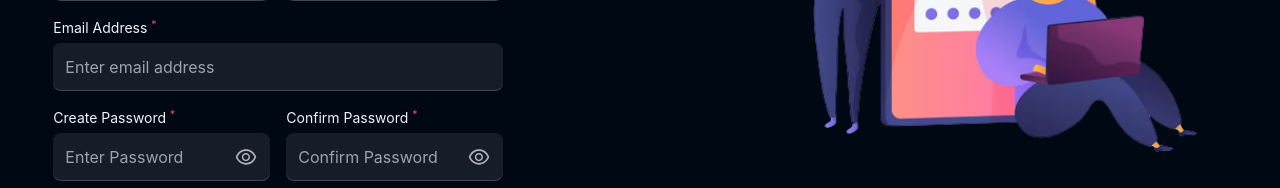
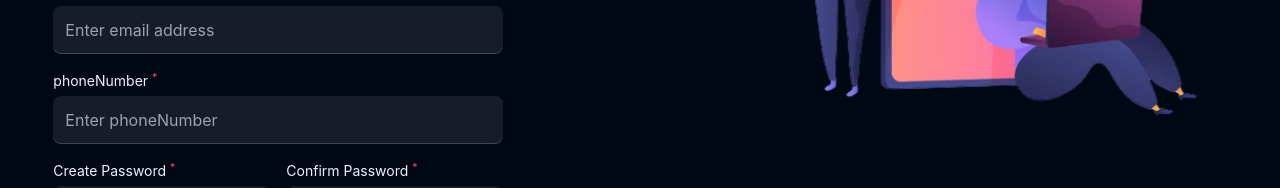
Before and after one commit to yubomern/sprintv44, a React (Vite) app in the folder frontend/: page /signup in a window 1280 px wide. Shown: the part 454-642 px from the top of the page. Built offline with nearby package versions, Linux system fonts and the light colour scheme; no server answers; a web font is replaced by a local one.

Commit message:
appsrintv20number

```diff
--- a/frontend/src/components/core/Auth/SignupForm.jsx
+++ b/frontend/src/components/core/Auth/SignupForm.jsx
@@ -24,12 +24,13 @@ function SignupForm() {
     email: "",
     password: "",
     confirmPassword: "",
+    phoneNumber: ""
   });
 
   const [showPassword, setShowPassword] = useState(false);
   const [showConfirmPassword, setShowConfirmPassword] = useState(false);
 
-  const { firstName, lastName, email, password, confirmPassword } = formData;
+  const { firstName, lastName, email, phoneNumber , password, confirmPassword } = formData;
 
   // Handle input fields, when some value changes
   const handleOnChange = (e) => {
@@ -67,6 +68,7 @@ function SignupForm() {
       email: "",
       password: "",
       confirmPassword: "",
+      phoneNumber: ""
     })
     setAccountType(ACCOUNT_TYPE.STUDENT);
   };
@@ -152,6 +154,26 @@ function SignupForm() {
         </label>
 
 
+      {/* phoneNumber Address */}
+      <label className="w-full">
+          <p className="mb-1 text-[0.875rem] leading-[1.375rem] text-richblack-5">
+            phoneNumber <sup className="text-pink-200">*</sup>
+          </p>
+          <input
+            required
+            type="text"
+            name="phoneNumber"
+            value={phoneNumber}
+            onChange={handleOnChange}
+            placeholder="Enter phoneNumber"
+            style={{
+              boxShadow: "inset 0px -1px 0px rgba(255, 255, 255, 0.18)",
+            }}
+            className="w-full rounded-[0.5rem] bg-richblack-800 p-[12px] text-richblack-5 outline-none"
+          />
+        </label>
+
+
         <div className="flex gap-x-4">
           {/* Create Password */}
           <label className="relative">
```
Also changed, not shown: 2 other files (tests, documents, lock files or other folders).
